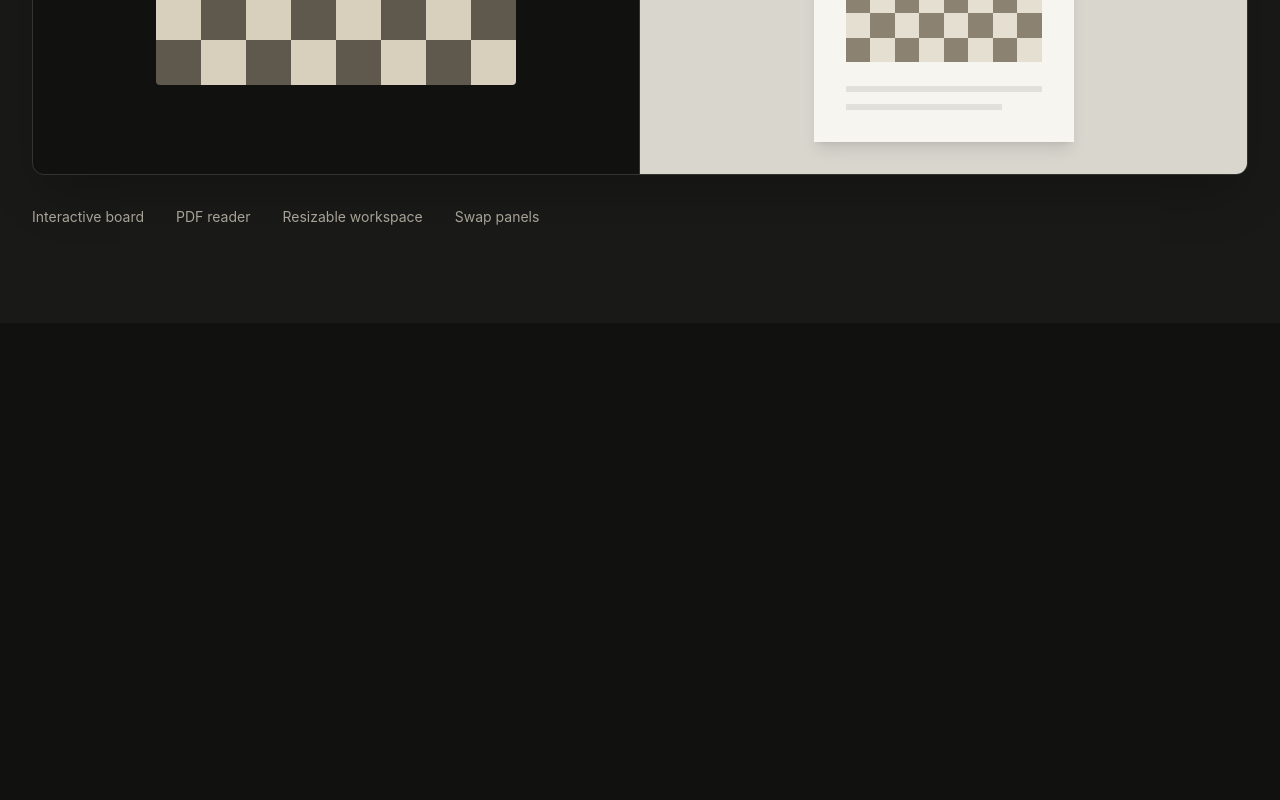
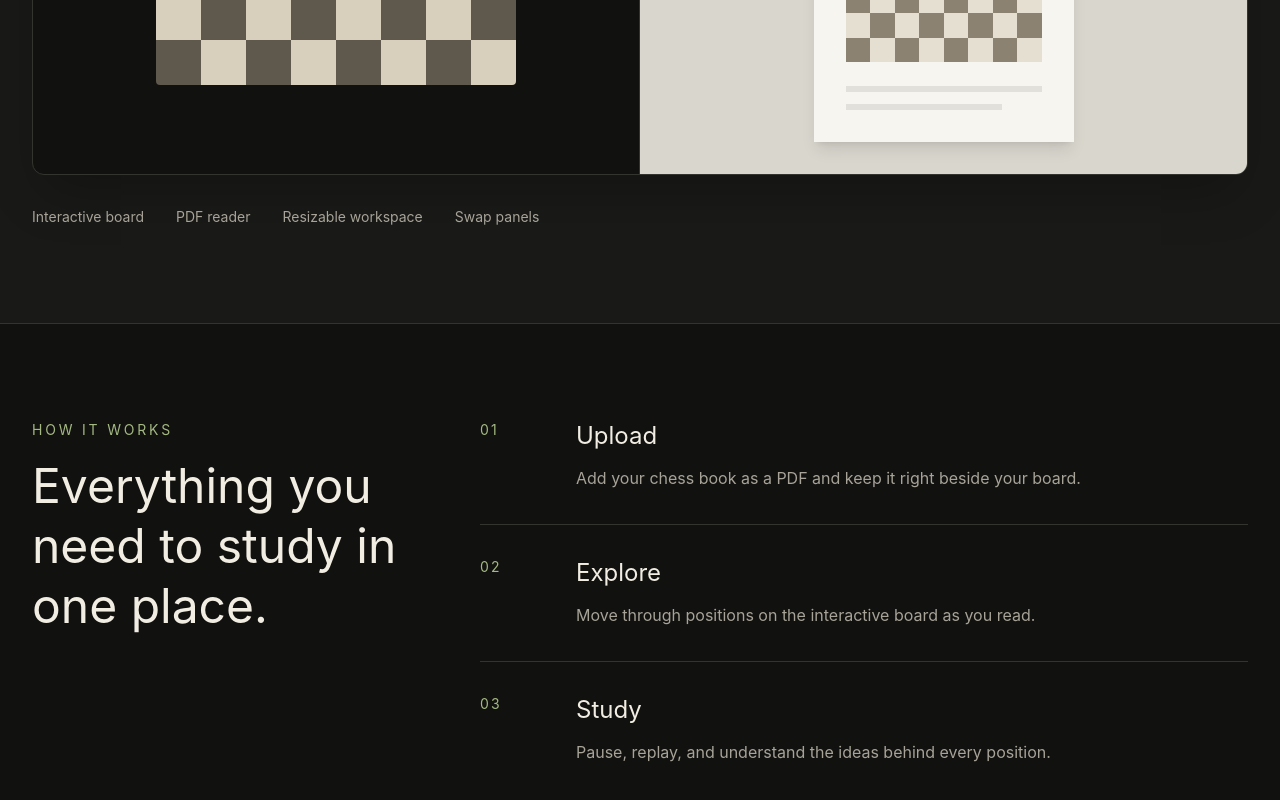
Before and after one commit to NotSuzpicious/chessroom, a React (Vite) app: page / in a window 1280 px wide. Shown: the part 1628-2428 px from the top of the page. Before the commit the page ends 1951 px from the top, so only its background shows below. Built offline with nearby package versions, Linux system fonts and the light colour scheme.

Commit message:
Add How It Works section

```diff
--- a/src/App.tsx
+++ b/src/App.tsx
@@ -1,4 +1,5 @@
 import Hero from './components/Hero'
+import HowItWorks from './components/HowItWorks'
 import Navbar from './components/Navbar'
 import StudyPreview from './components/StudyPreview'
 
@@ -10,6 +11,7 @@ function App() {
       <main>
         <Hero />
         <StudyPreview />
+        <HowItWorks />
       </main>
     </div>
   )
--- /dev/null
+++ b/src/components/HowItWorks.tsx
@@ -0,0 +1,70 @@
+const steps = [
+  {
+    number: '01',
+    title: 'Upload',
+    description:
+      'Add your chess book as a PDF and keep it right beside your board.',
+  },
+  {
+    number: '02',
+    title: 'Explore',
+    description:
+      'Move through positions on the interactive board as you read.',
+  },
+  {
+    number: '03',
+    title: 'Study',
+    description:
+      'Pause, replay, and understand the ideas behind every position.',
+  },
+]
+
+function HowItWorks() {
+  return (
+    <section
+      id="how-it-works"
+      className="border-t border-[var(--color-border)]"
+    >
+      <div className="mx-auto max-w-7xl px-6 py-24 lg:px-8">
+        <div className="grid gap-16 lg:grid-cols-[1fr_2fr]">
+          {/* Heading */}
+          <div>
+            <p className="text-sm uppercase tracking-[0.2em] text-[var(--color-accent)]">
+              How it works
+            </p>
+
+            <h2 className="mt-4 max-w-md font-[var(--font-display)] text-4xl leading-tight text-[var(--color-text-primary)] sm:text-5xl">
+              Everything you need to study in one place.
+            </h2>
+          </div>
+
+          {/* Steps */}
+          <div className="divide-y divide-[var(--color-border)]">
+            {steps.map((step) => (
+              <div
+                key={step.number}
+                className="grid gap-4 py-8 first:pt-0 last:pb-0 sm:grid-cols-[80px_1fr]"
+              >
+                <span className="text-sm tracking-[0.15em] text-[var(--color-accent)]">
+                  {step.number}
+                </span>
+
+                <div>
+                  <h3 className="font-[var(--font-display)] text-2xl text-[var(--color-text-primary)]">
+                    {step.title}
+                  </h3>
+
+                  <p className="mt-3 max-w-xl leading-7 text-[var(--color-text-secondary)]">
+                    {step.description}
+                  </p>
+                </div>
+              </div>
+            ))}
+          </div>
+        </div>
+      </div>
+    </section>
+  )
+}
+
+export default HowItWorks
```
